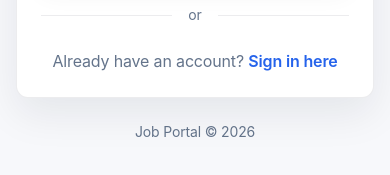
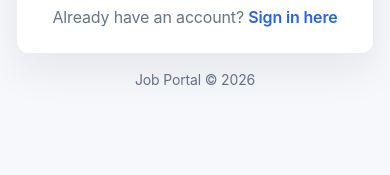
Before and after one commit to SahilShete05/job-portal-mern, a React (Vite) app in the folder client/: page /register in a window 390 px wide. Shown: the part 809-984 px from the top of the page. After the commit the page ends 923 px from the top, so only its background shows below. Built offline with nearby package versions, Linux system fonts and the light colour scheme; no server answers.

Commit message:
Fix responsiveness for Login and Register pages

```diff
--- a/client/src/pages/Login.jsx
+++ b/client/src/pages/Login.jsx
@@ -57,18 +57,18 @@ const Login = () => {
   };
 
   return (
-    <div className="min-h-screen bg-app flex items-center justify-center px-4 py-10 sm:py-12 transition-colors duration-300">
+    <div className="min-h-[calc(100vh-4rem)] bg-app flex items-start sm:items-center justify-center px-4 py-6 sm:py-10 transition-colors duration-300">
       <div className="w-full max-w-md animate-fade-in">
         {/* Card */}
         <div className="bg-card border border-subtle rounded-xl shadow-card p-6 sm:p-8 transform transition-all duration-300 hover:shadow-lg">
           {/* Header */}
-          <div className="text-center mb-8">
+          <div className="text-center mb-6 sm:mb-8">
             <h1 className="text-2xl sm:text-3xl font-bold text-primary mb-2">Welcome Back</h1>
             <p className="text-muted">Sign in to your account</p>
           </div>
 
           {/* Form */}
-          <form onSubmit={handleSubmit} className="space-y-5">
+          <form onSubmit={handleSubmit} className="space-y-4 sm:space-y-5">
             {/* Email Field */}
             <div>
               <label className="block text-sm font-semibold text-muted mb-2">
@@ -145,7 +145,7 @@ const Login = () => {
         </div>
 
         {/* Footer Text */}
-        <p className="text-center text-muted text-sm mt-6">
+        <p className="text-center text-muted text-sm mt-4 sm:mt-6">
           Job Portal © 2026
         </p>
       </div>
--- a/client/src/pages/Register.jsx
+++ b/client/src/pages/Register.jsx
@@ -73,18 +73,18 @@ const Register = () => {
   };
 
   return (
-    <div className="min-h-screen bg-app flex items-center justify-center px-4 py-10 sm:py-12 transition-colors duration-300">
+    <div className="min-h-[calc(100vh-4rem)] bg-app flex items-start sm:items-center justify-center px-4 py-6 sm:py-10 transition-colors duration-300">
       <div className="w-full max-w-md animate-fade-in">
         {/* Card */}
         <div className="bg-card border border-subtle rounded-xl shadow-card p-6 sm:p-8 transform transition-all duration-300 hover:shadow-lg">
           {/* Header */}
-          <div className="text-center mb-8">
+          <div className="text-center mb-6 sm:mb-8">
             <h1 className="text-2xl sm:text-3xl font-bold text-primary mb-2">Join Us</h1>
             <p className="text-muted">Create your account to get started</p>
           </div>
 
           {/* Form */}
-          <form onSubmit={handleSubmit} className="space-y-4">
+          <form onSubmit={handleSubmit} className="space-y-3 sm:space-y-4">
             {/* Name Field */}
             <div>
               <label className="block text-sm font-semibold text-muted mb-2">
@@ -217,7 +217,7 @@ const Register = () => {
         </div>
 
         {/* Footer Text */}
-        <p className="text-center text-muted text-sm mt-6">
+        <p className="text-center text-muted text-sm mt-4 sm:mt-6">
           Job Portal © 2026
         </p>
       </div>
```
